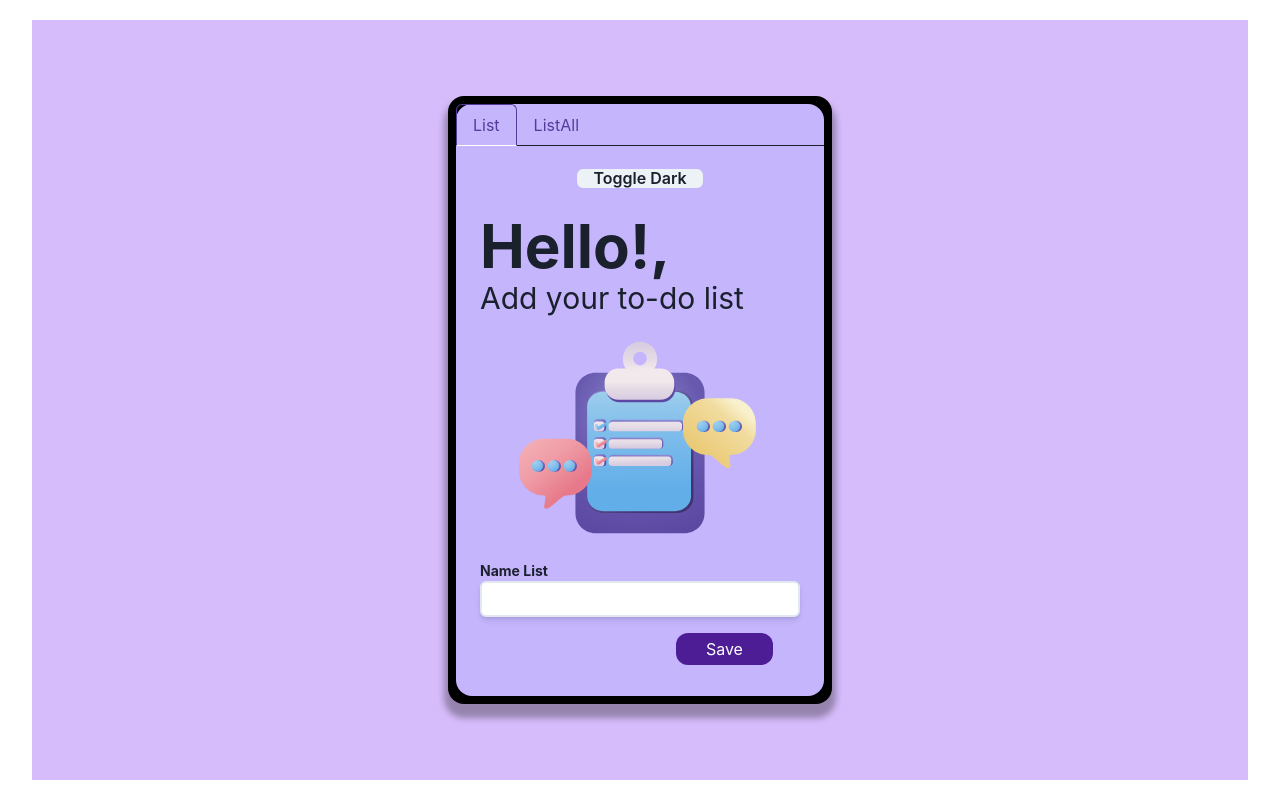
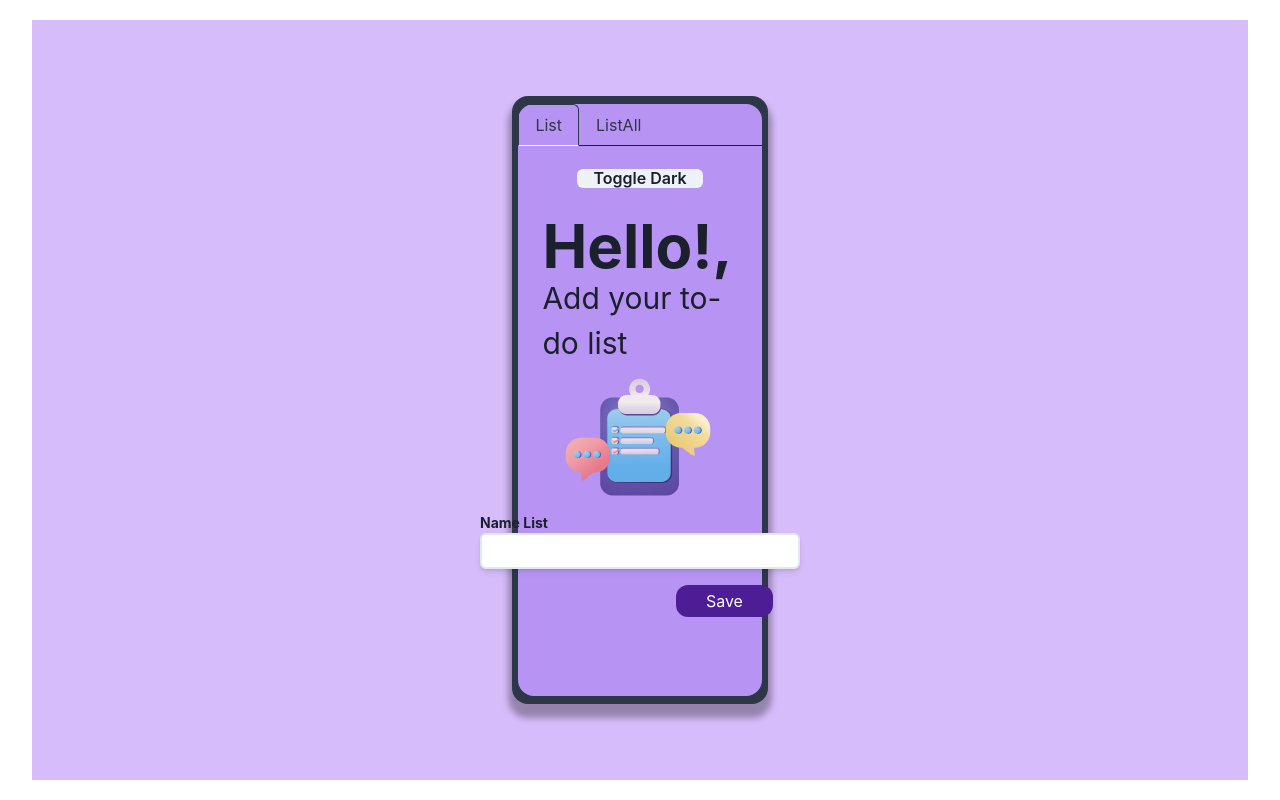
Before and after one commit to olliso17/task_go, a Next.js app in the folder front_end/: page / in a window 1280 px wide. Built offline with nearby package versions, Linux system fonts and the light colour scheme; no server answers.

Commit message:
feat(front_end): update toggle and bg

```diff
--- a/front_end/components/CardStylePhone/index.tsx
+++ b/front_end/components/CardStylePhone/index.tsx
@@ -1,4 +1,4 @@
-import { Heading, Tab, TabList, TabPanel, TabPanels, Tabs } from "@chakra-ui/react"
+import { Box, Center, Heading, Stack, Tab, TabList, TabPanel, TabPanels, Tabs, useColorModeValue } from "@chakra-ui/react"
 import ListAll from "../ListAll"
 
 interface Props {
@@ -8,13 +8,17 @@ interface Props {
 
 }
 
-const CardStylePhone = ({ styleCss, contentCreateList, contentListAll }: Props) => (
-    <div className="bg-black w-96 h-4/5 p-2 rounded-2xl shadow-[0_10px_6px_4px_rgba(0,0,0,0.3)]">
-        <div className={styleCss}>
+const CardStylePhone = ({ styleCss, contentCreateList, contentListAll }: Props) => {
+    const bg = useColorModeValue('purple.300', 'purple.900')
+    const textColor = useColorModeValue('gray.700','white')
+    const colorSatack = useColorModeValue('gray.700','gray.900')
+    return (
+        <Center backgroundColor={colorSatack} width="20vw" height="76vh" padding="8px" className="rounded-2xl shadow-[0_10px_6px_4px_rgba(0,0,0,0.3)]">
+            <Box backgroundColor={bg} width="19vw" borderRadius="16px" height="74vh">
                 <Tabs variant='enclosed'>
                     <TabList>
-                    <Tab textColor="purple.700">List</Tab>
-                    <Tab textColor="purple.700">ListAll</Tab>
+                        <Tab textColor={textColor}>List</Tab>
+                        <Tab textColor={textColor}>ListAll</Tab>
 
                     </TabList>
                     <TabPanels>
@@ -26,10 +30,10 @@ const CardStylePhone = ({ styleCss, contentCreateList, contentListAll }: Props)
                         </TabPanel>
                     </TabPanels>
                 </Tabs>
-        </div>
+            </Box>
 
-    </div>
+        </Center>
     )
-
+}
 
 export default CardStylePhone
--- a/front_end/pages/index.tsx
+++ b/front_end/pages/index.tsx
@@ -7,7 +7,7 @@ import { Box, Flex, Heading, useColorModeValue } from '@chakra-ui/react';
 
 
 export default function Home() {
-  const bg = useColorModeValue('purple.200', 'purple.900')
+  const bg = useColorModeValue('purple.200', 'purple.700')
   return (
     <>
       <Head>
```
Lines whose indentation alone changed are shown as unchanged.
